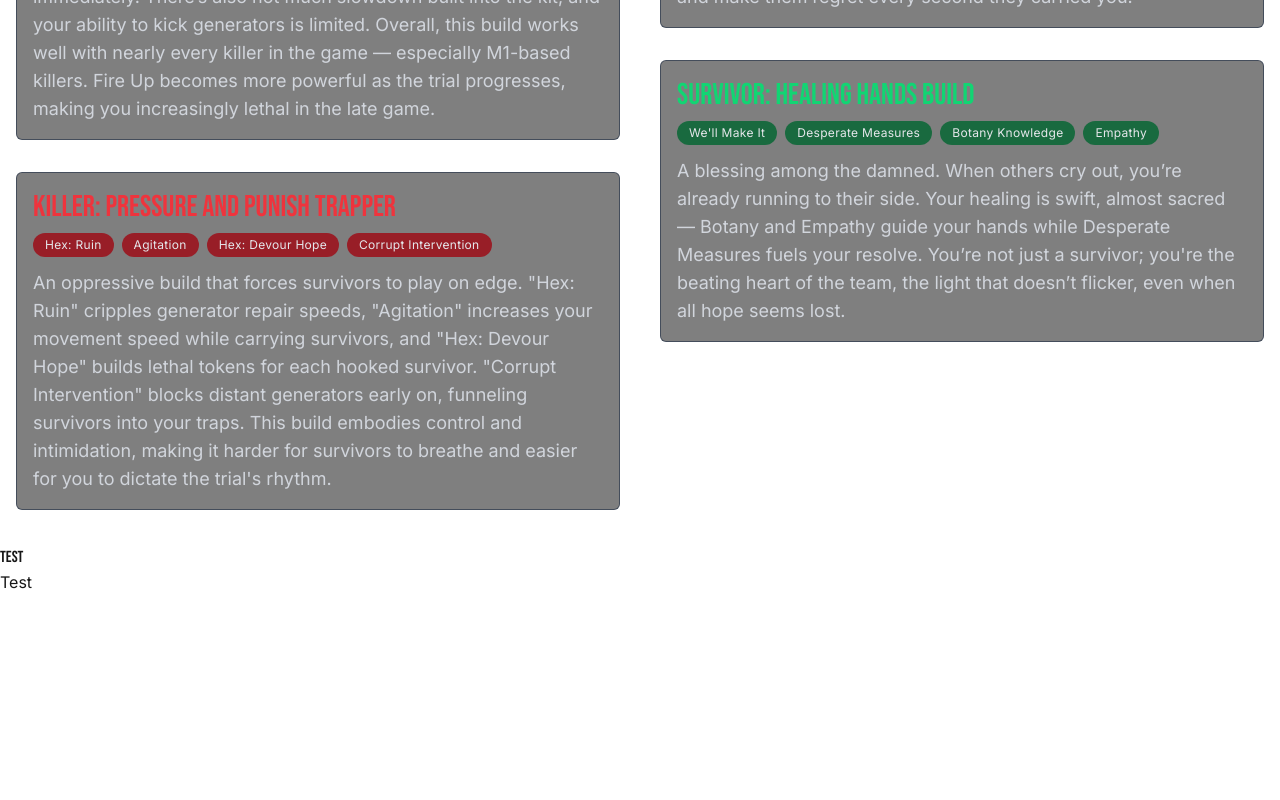
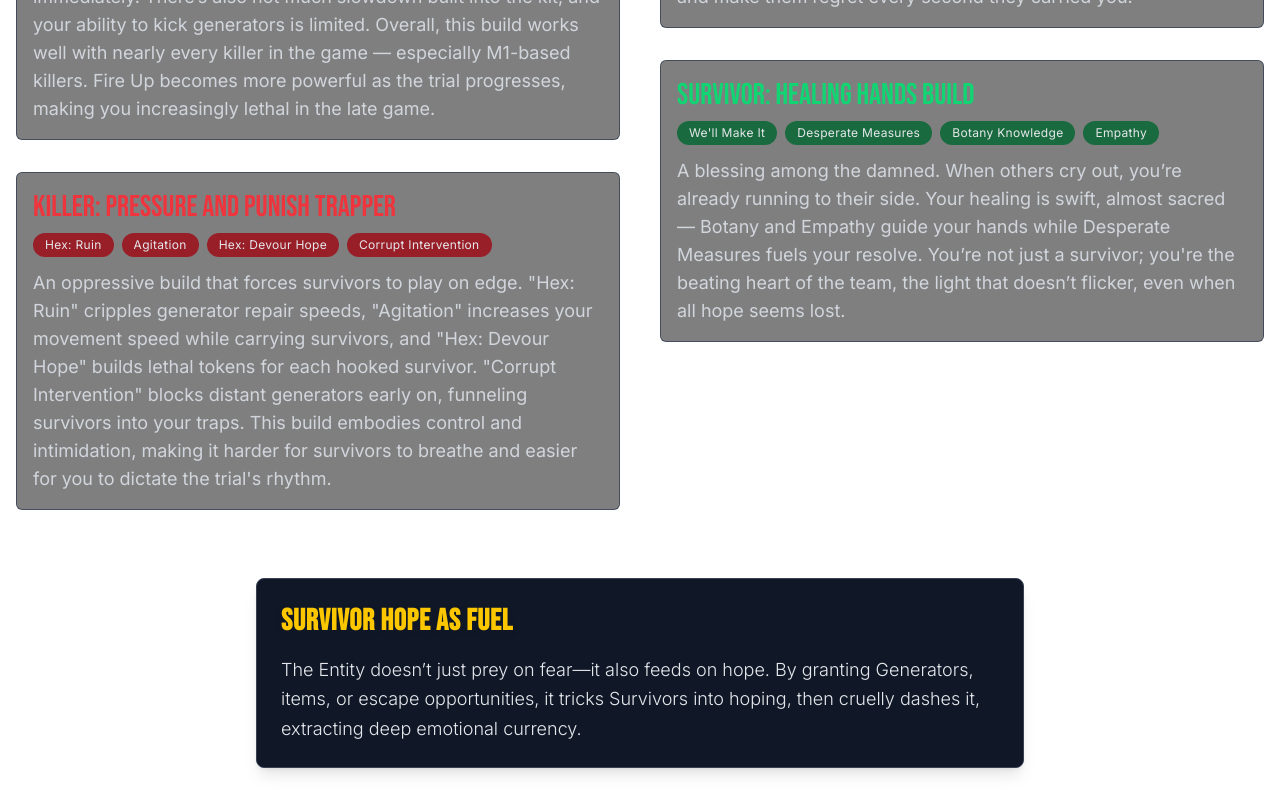
Before and after one commit to FredH2O/offthehook, a Next.js app: page / in a window 1280 px wide. Shown: the part 1402-2202 px from the top of the page. Before the commit the page ends 1996 px from the top, so only its background shows below. Built offline with nearby package versions, Linux system fonts and the light colour scheme.

Commit message:
style: fixed styling issue that makes content pin to the left

```diff
--- a/components/LoreOfTheDay/LoreOfTheDay.tsx
+++ b/components/LoreOfTheDay/LoreOfTheDay.tsx
@@ -1,9 +1,16 @@
 import SectionAndArticle from "../SectionAndArticle";
+import { Lore } from "@/data/lore";
 
 const LoreOfTheDay = () => {
+  const dailyLore = Math.floor(Math.random() * Lore.length); // change this everyday
+  const pickedRandomLore = Lore[dailyLore];
+
   return (
     <>
-      <SectionAndArticle title="Test" description="Test" />
+      <SectionAndArticle
+        title={pickedRandomLore.title}
+        description={pickedRandomLore.description}
+      />
     </>
   );
 };
--- a/components/SectionAndArticle/SectionAndArticle.tsx
+++ b/components/SectionAndArticle/SectionAndArticle.tsx
@@ -5,10 +5,14 @@ type Props = {
 
 const SectionAndArticle = ({ title, description }: Props) => {
   return (
-    <section>
+    <section className="max-w-3xl mx-auto p-6 bg-gray-900 bg-opacity-60 rounded-lg shadow-lg my-8 border border-gray-700">
       <article>
-        <h2>{title}</h2>
-        <p>{description}</p>
+        <h2 className="text-3xl font-serif font-bold text-yellow-400 mb-4 tracking-wide drop-shadow-md">
+          {title}
+        </h2>
+        <p className="text-gray-200 text-lg leading-relaxed font-light">
+          {description}
+        </p>
       </article>
     </section>
   );
```
